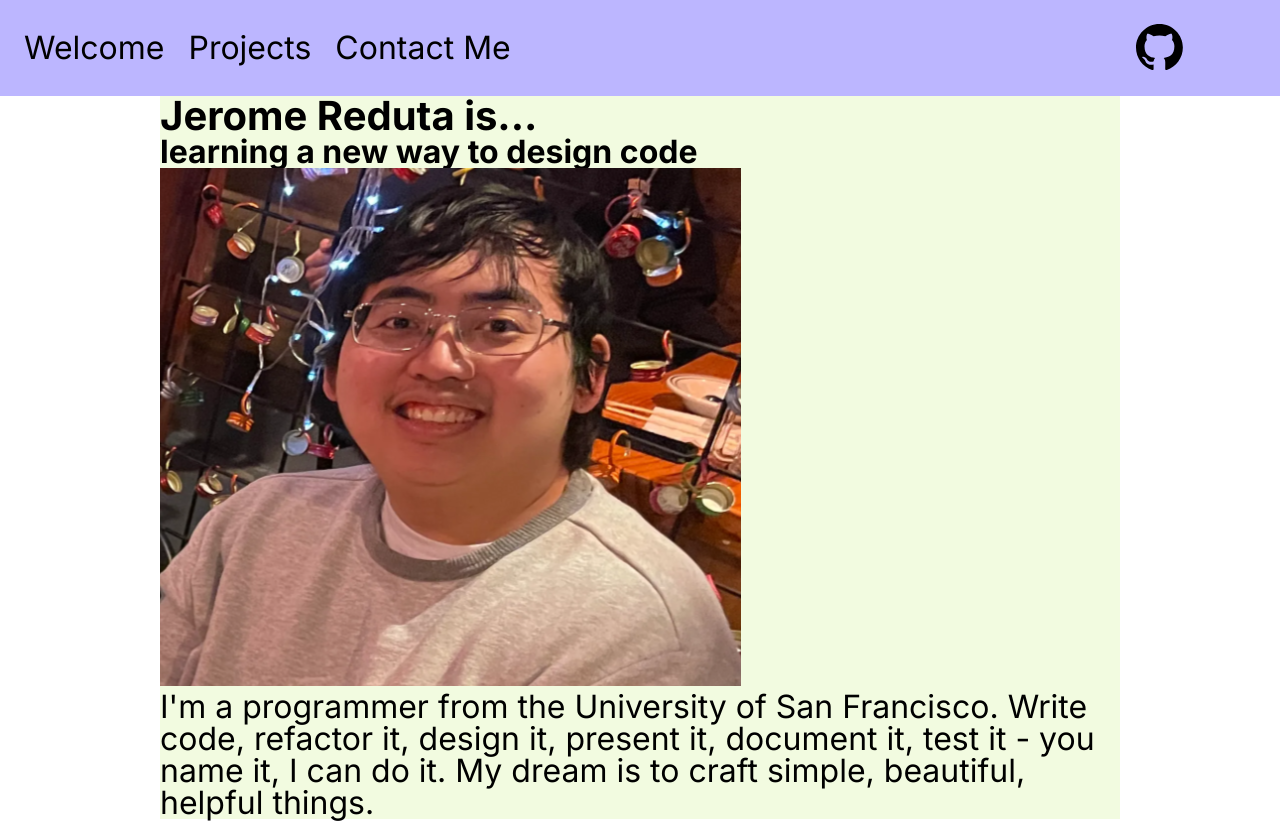
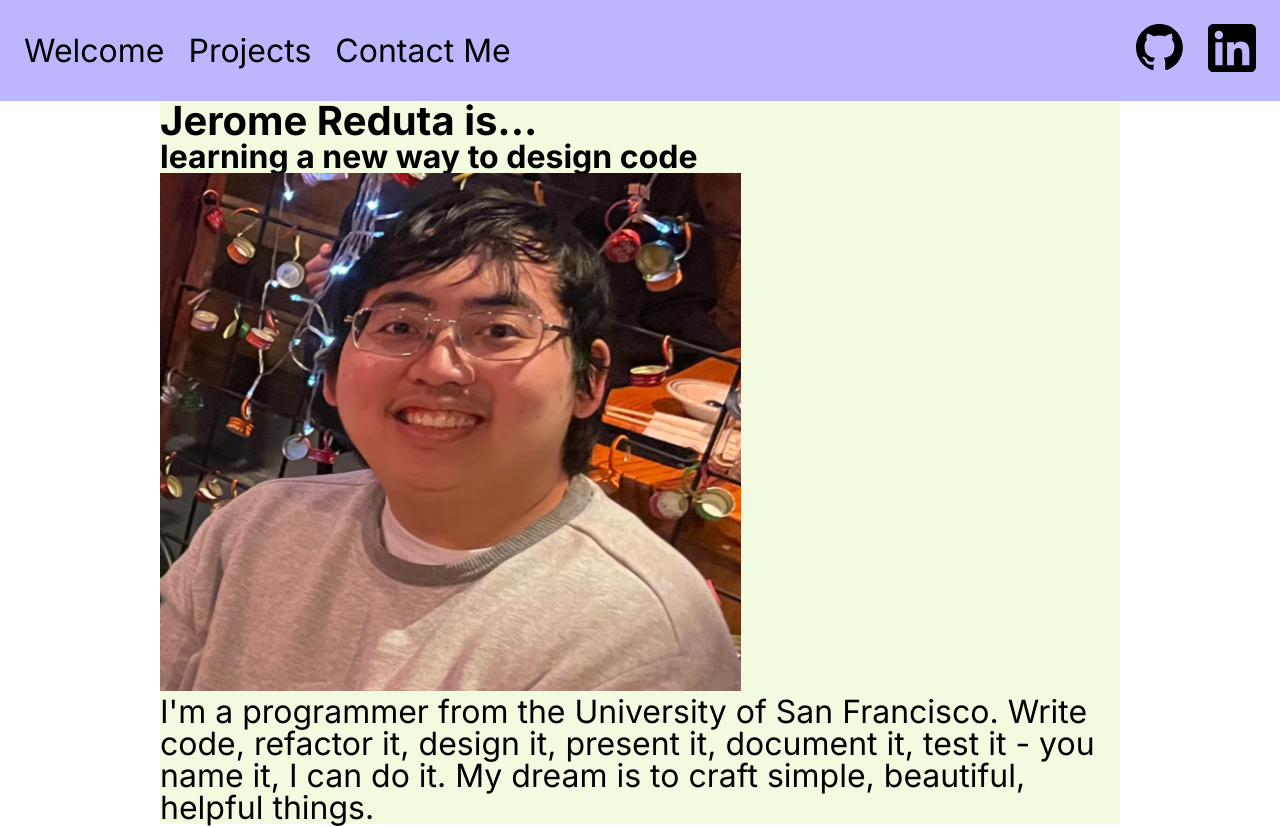
Before and after one commit to JeromeRReduta/Portfolio2025, a React (Vite) app: page / in a window 1280 px wide. Built offline with nearby package versions, Linux system fonts and the light colour scheme.

Commit message:
(change) new header css

```diff
--- a/src/shared/components/Header.tsx
+++ b/src/shared/components/Header.tsx
@@ -33,17 +33,11 @@ function LocalLinks(): JSX.Element {
 function OffsiteLinks(): JSX.Element {
     return (
         <nav className={styles["header__offsite"]}>
-            <Link
-                className={styles["header__offsite_link"]}
-                to="https://github.com/jeromeRReduta/"
-            >
-                <GithubSVG />
+            <Link to="https://github.com/jeromeRReduta/">
+                <GithubSVG className={styles["github_svg"]} />
             </Link>
-            <Link
-                className={styles["header__offsite_link"]}
-                to="https://www.linkedin.com/in/jeromerreduta/"
-            >
-                <LinkedInSVG />
+            <Link to="https://www.linkedin.com/in/jeromerreduta/">
+                <LinkedInSVG className={styles["linkedin_svg"]} />
             </Link>
         </nav>
     );
--- a/src/shared/design/Header.module.css
+++ b/src/shared/design/Header.module.css
@@ -25,7 +25,12 @@
 .header__local_link {
 }
 
-.header__offsite_link {
+.github_svg {
     width: 3rem;
     height: 3rem;
 }
+
+.linkedin_svg {
+    width: 3rem;
+    height: 3rem;
+}
--- a/src/shared/design/base.css
+++ b/src/shared/design/base.css
@@ -196,3 +196,18 @@ a {
 a:hover {
     color: var(--accent);
 }
+
+/** svg/path formatting */
+.path__base,
+.path__secondary {
+    /* padding: 0 !important;
+    margin: 0 !important; */
+}
+
+.path__base {
+    fill: currentColor;
+}
+
+.path__secondary {
+    fill: var(--secondary);
+}
```
Also changed, not shown: src/assets/LinkedIn_icon.svg, src/assets/github-mark.svg.
